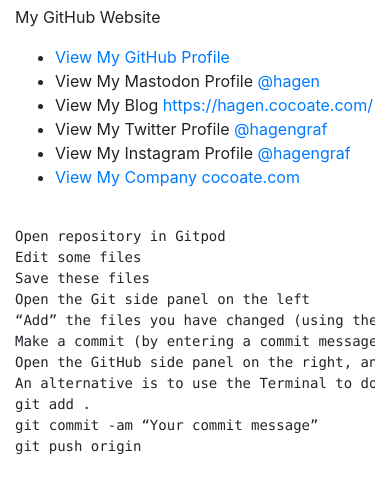
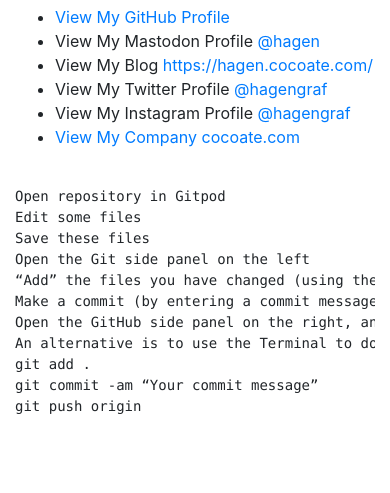
Before and after one commit to hagengraf/hagengraf.github.io, a plain HTML site: page index.html in a window 390 px wide. Shown: the part 51-544 px from the top of the page. Drawn offline with nearby package versions, Linux system fonts and the light colour scheme.

Commit message:
test vom iphone

```diff
--- a/index.html
+++ b/index.html
@@ -13,7 +13,7 @@
   <body>
     <div class="container-fluid">
         <h1>hagengraf.github.io</h1>
-        <p>My GitHub Website</p>
+
         <ul>
             <li><a href="https://github.com/hagengraf">View My GitHub Profile</a></li>
             <li>View My Mastodon Profile <a href="https://fimidi.com/">@hagen</a></li>
```
